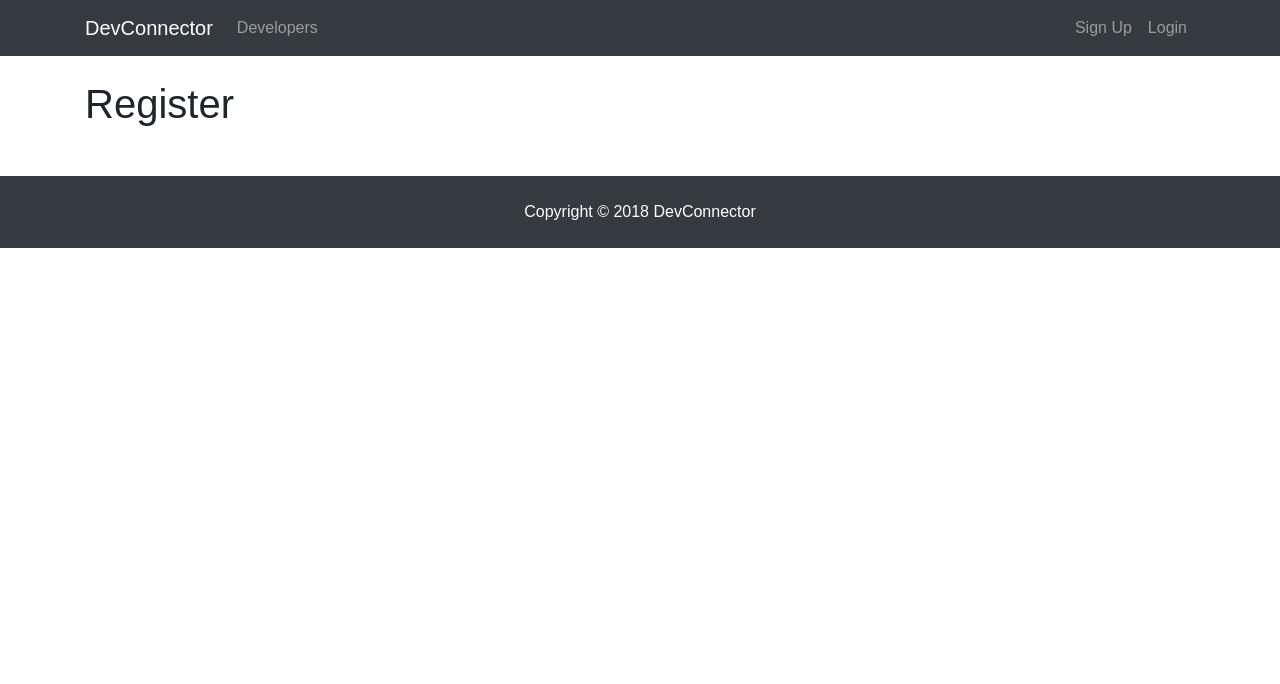
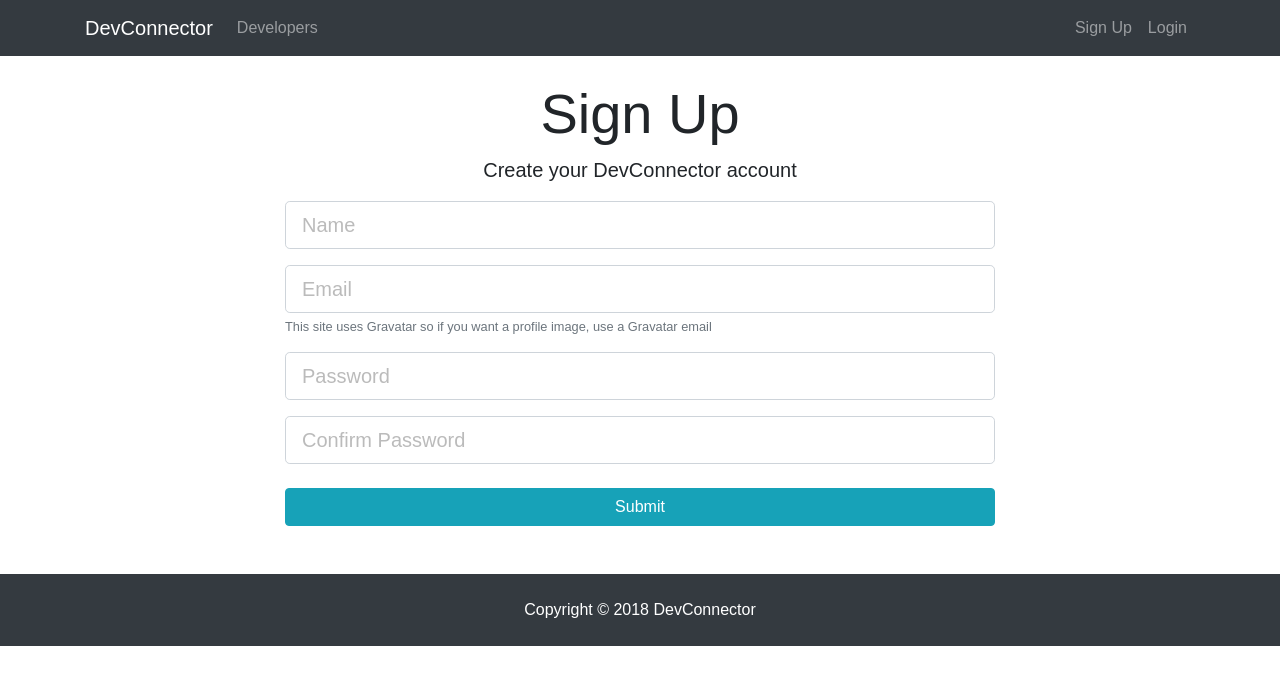
Before and after one commit to Takasak1/react-redux, a React (Create React App) app in the folder client/: page /register in a window 1280 px wide. Shown: the top 684 px of the page. Built offline with nearby package versions, Linux system fonts and the light colour scheme.

Commit message:
register component

```diff
--- a/client/package.json
+++ b/client/package.json
@@ -3,6 +3,7 @@
   "version": "0.1.0",
   "private": true,
   "dependencies": {
+    "classnames": "^2.2.5",
     "react": "^16.4.0",
     "react-dom": "^16.4.0",
     "react-router-dom": "^4.2.2",
--- a/client/src/components/auth/Register.js
+++ b/client/src/components/auth/Register.js
@@ -1,13 +1,98 @@
 import React, { Component } from 'react';
+// import PropTypes from 'prop-types';
+
+import TextFieldGroup from '../common/TextFieldGroup';
 
 class Register extends Component {
+  constructor() {
+    super();
+    this.state = {
+      name: '',
+      email: '',
+      password: '',
+      password2: '',
+      errors: {}
+    };
+
+    this.onChange = this.onChange.bind(this);
+    this.onSubmit = this.onSubmit.bind(this);
+  }
+
+  onChange(e) {
+    this.setState({ [e.target.name]: e.target.value });
+  }
+
+  onSubmit(e) {
+    e.preventDefault();
+
+    const newUser = {
+      name: this.state.name,
+      email: this.state.email,
+      password: this.state.password,
+      password2: this.state.password2
+    };
+    console.log(newUser)
+  }
+
   render() {
+    const { errors } = this.state;
+
     return(
-      <div>
-        <h1>Register</h1>
+      <div className="register">
+        <div className="container">
+          <div className="row">
+            <div className="col-md-8 m-auto">
+              <h1 className="display-4 text-center">Sign Up</h1>
+              <p className="lead text-center">
+                Create your DevConnector account
+              </p>
+              <form onSubmit={this.onSubmit}>
+                <TextFieldGroup
+                  placeholder="Name"
+                  name="name"
+                  value={this.state.name}
+                  onChange={this.onChange}
+                  error={errors.name}
+                />
+                <TextFieldGroup
+                  placeholder="Email"
+                  name="email"
+                  type="email"
+                  value={this.state.email}
+                  onChange={this.onChange}
+                  error={errors.email}
+                  info="This site uses Gravatar so if you want a profile image, use a Gravatar email"
+                />
+                <TextFieldGroup
+                  placeholder="Password"
+                  name="password"
+                  type="password"
+                  value={this.state.password}
+                  onChange={this.onChange}
+                  error={errors.password}
+                />
+                <TextFieldGroup
+                  placeholder="Confirm Password"
+                  name="password2"
+                  type="password"
+                  value={this.state.password2}
+                  onChange={this.onChange}
+                  error={errors.password2}
+                />
+                <input type="submit" className="btn btn-info btn-block mt-4" />
+              </form>
+            </div>
+          </div>
+        </div>
       </div>
       );
   }
 }
 
+// Register.propTypes = {
+//   registerUser: PropTypes.func.isRequired,
+//   auth: PropTypes.object.isRequired,
+//   errors: PropTypes.object.isRequired
+// };
+
 export default Register;
--- /dev/null
+++ b/client/src/components/common/TextFieldGroup.js
@@ -0,0 +1,50 @@
+import React from 'react';
+import classnames from 'classnames';
+import PropTypes from 'prop-types';
+
+const TextFieldGroup = ({
+  name,
+  placeholder,
+  value,
+  label,
+  error,
+  info,
+  type,
+  onChange,
+  disabled
+}) => {
+  return (
+    <div className="form-group">
+      <input
+        type={type}
+        className={classnames('form-control form-control-lg', {
+          'is-invalid': error
+        })}
+        placeholder={placeholder}
+        name={name}
+        value={value}
+        onChange={onChange}
+        disabled={disabled}
+      />
+      {info && <small className="form-text text-muted">{info}</small>}
+      {error && <div className="invalid-feedback">{error}</div>}
+    </div>
+  );
+};
+
+TextFieldGroup.propTypes = {
+  name: PropTypes.string.isRequired,
+  placeholder: PropTypes.string,
+  value: PropTypes.string.isRequired,
+  info: PropTypes.string,
+  error: PropTypes.string,
+  type: PropTypes.string.isRequired,
+  onChange: PropTypes.func.isRequired,
+  disabled: PropTypes.string
+};
+
+TextFieldGroup.defaultProps = {
+  type: 'text'
+};
+
+export default TextFieldGroup;
```
